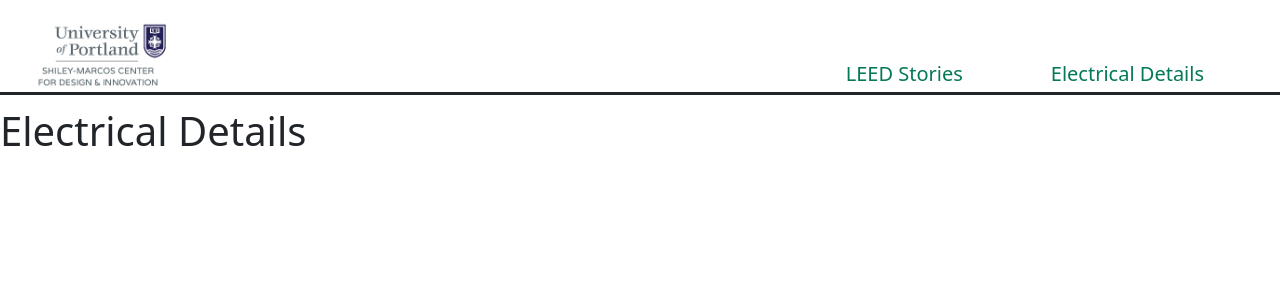
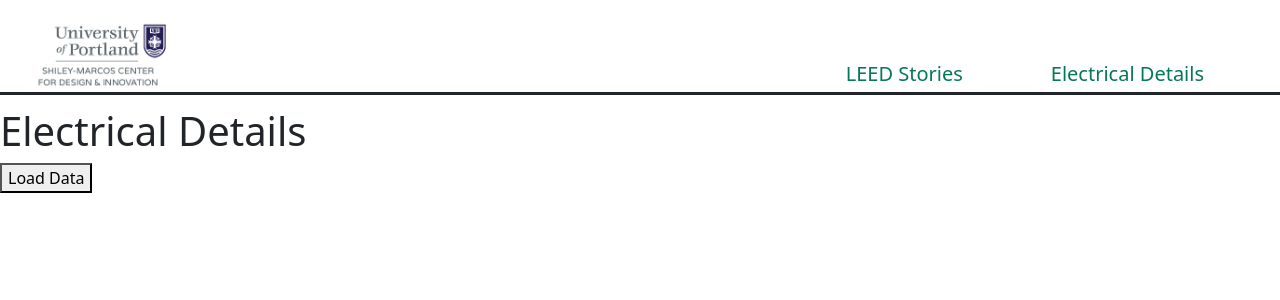
Before and after one commit to leeh24/ar_leed_stories_client, a React (Create React App) app: page /electric-details in a window 1280 px wide. Shown: the top 300 px of the page. Built offline with nearby package versions, Linux system fonts and the light colour scheme.

Commit message:
load data from service endpoint.

```diff
--- a/package.json
+++ b/package.json
@@ -6,6 +6,7 @@
     "@testing-library/jest-dom": "^5.17.0",
     "@testing-library/react": "^13.4.0",
     "@testing-library/user-event": "^13.5.0",
+    "axios": "^1.5.1",
     "bootstrap": "^5.3.2",
     "react": "^18.2.0",
     "react-bootstrap": "^2.9.1",
--- a/src/views/ElectricDetails.js
+++ b/src/views/ElectricDetails.js
@@ -1,7 +1,37 @@
-import React from "react";
+import React, {useEffect,useState} from "react";
 import Header from "../components/Header";
+import axios from 'axios';
+
 
 export default function ElectricalDetails() {
+    const [sensorData, setSensorData] = useState([]);
+
+    const headers = {
+        'Access-Control-Allow-Origin': '*',
+        'Content-Type': 'application/json',
+    };
+
+    const loaddata = () => {
+        alert("Great Shot!");
+        const apiData =  axios.get("http://127.0.0.1:5000/sensors", {headers})
+        .then (res => {
+            console.log(res.data);
+            setSensorData(res.data);
+        });
+    }
+
+          {/* call service endpoint to load data
+    useEffect(() => {
+        axios.get("http://127.0.0.1:5000/sensors", {headers})
+            .then (res => {
+                console.log(res.data);
+                setSensorData(res.data);
+            });
+    },[]);
+      }
+
+  */}
+
     return (
         <>
             <Header />
@@ -9,6 +39,10 @@ export default function ElectricalDetails() {
             <div>
                 <h1>Electrical Details</h1>
             </div>
+
+            <div>
+                <button onClick={loaddata}>Load Data</button>
+            </div>
         </>
     );
 }
```
Also changed, not shown: 2 other files (tests, documents, lock files or other folders).
